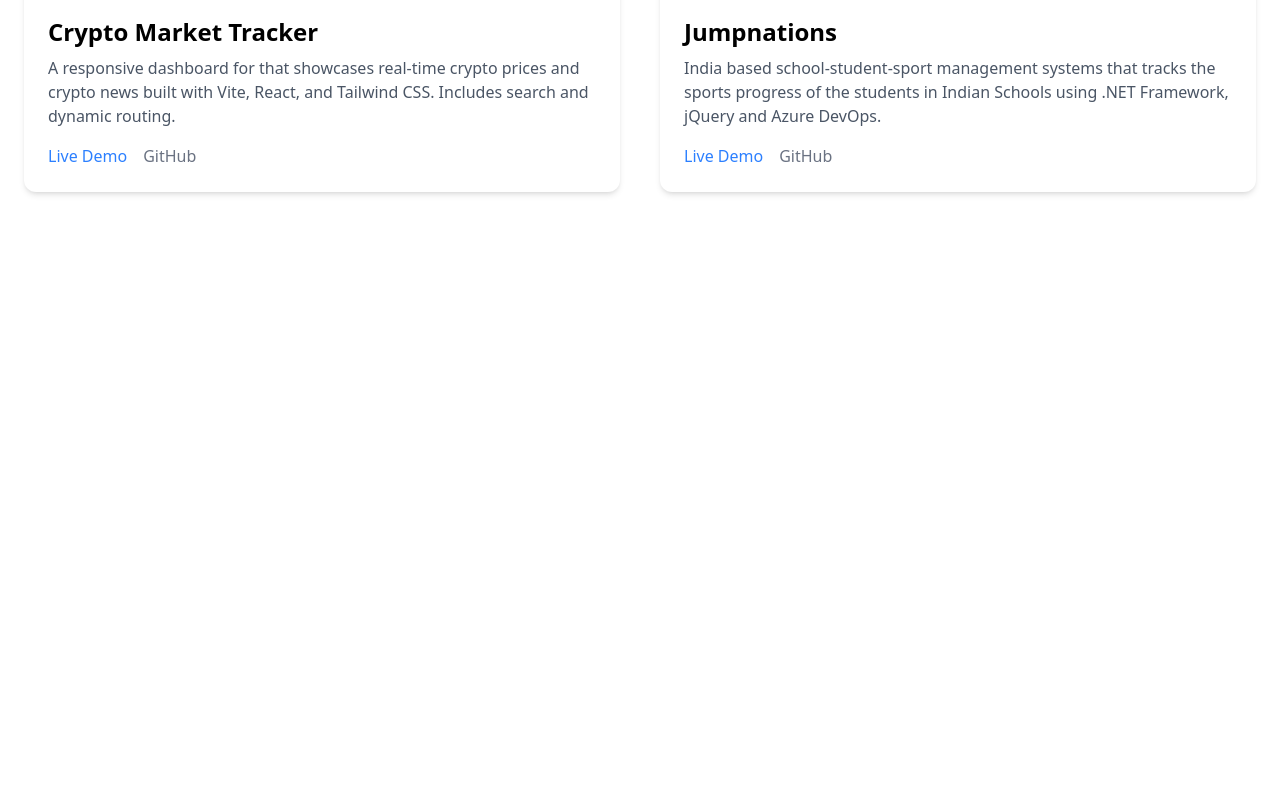
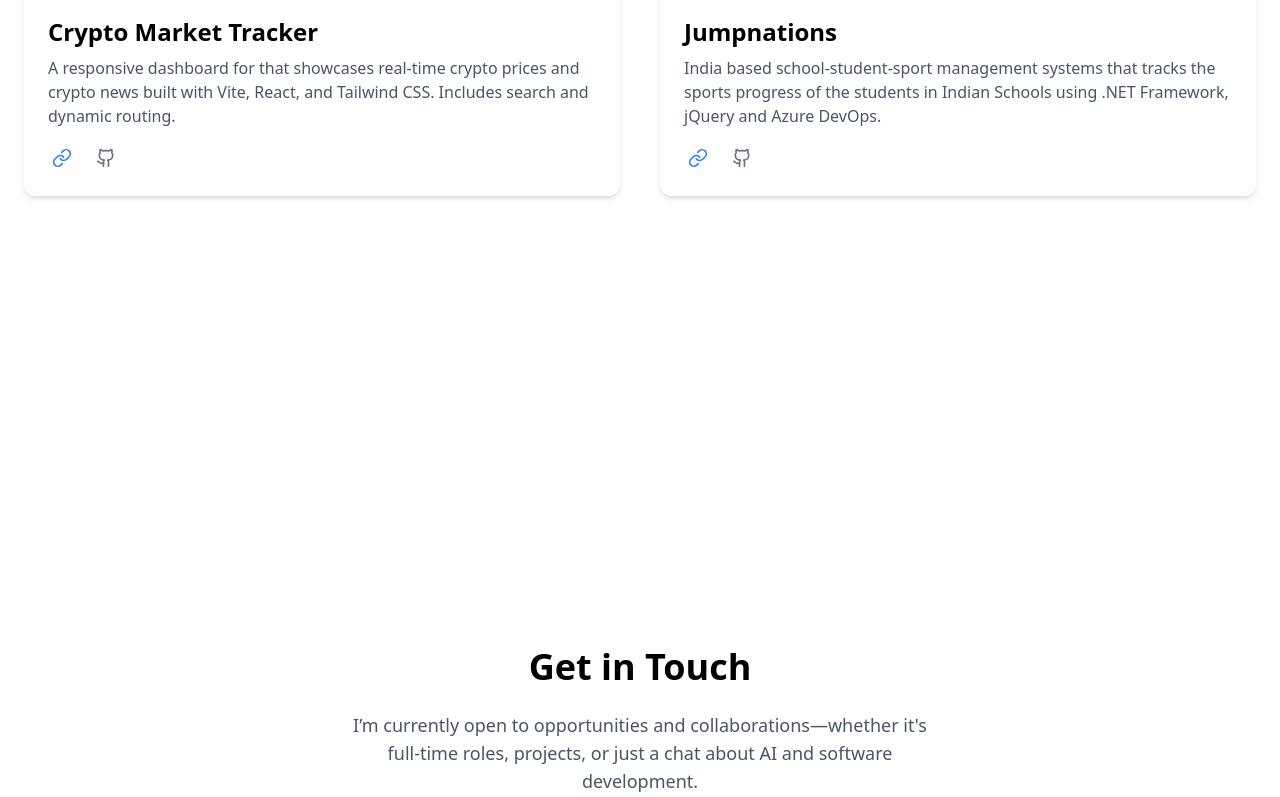
Before and after one commit to krischald-21/Portfolio, a Next.js app: page / in a window 1280 px wide. Shown: the part 2000-2797 px from the top of the page. Before the commit the page ends 2400 px from the top, so only its background shows below. Built offline with nearby package versions, Linux system fonts and the light colour scheme.

Commit message:
create contact page

```diff
--- a/app/page.tsx
+++ b/app/page.tsx
@@ -1,4 +1,5 @@
 import About from "@/components/About";
+import Contact from "@/components/Contact";
 import Hero from "@/components/Hero";
 import Projects from "@/components/Projects";
 import Image from "next/image";
@@ -9,6 +10,7 @@
       <Hero />
       <About />
       <Projects />
+      <Contact />
     </div>
   );
 }
--- /dev/null
+++ b/components/Contact.tsx
@@ -0,0 +1,54 @@
+// app/contact/page.tsx or pages/contact.tsx
+"use client";
+import { motion } from "framer-motion";
+import { Github, Linkedin, Mail } from "lucide-react";
+
+export default function Contact() {
+    return (
+        <main className="min-h-screen flex flex-col items-center justify-center px-6 py-24 text-center">
+            <motion.h1
+                initial={{ opacity: 0, y: 30 }}
+                animate={{ opacity: 1, y: 0 }}
+                transition={{ duration: 0.6 }}
+                className="text-4xl font-semibold mb-6"
+            >
+                Get in Touch
+            </motion.h1>
+
+            <motion.p
+                initial={{ opacity: 0, y: 15 }}
+                animate={{ opacity: 1, y: 0 }}
+                transition={{ duration: 0.7, delay: 0.2 }}
+                className="text-lg text-gray-600 dark:text-gray-300 max-w-xl"
+            >
+                I’m currently open to opportunities and collaborations—whether it's full-time roles, projects, or just a chat about AI and software development.
+                <br />
+                Drop me an email and I’ll get back to you soon!
+            </motion.p>
+
+            <motion.a
+                href="mailto:krischaldhungel21@gmail.com"
+                className="flex gap-2 justify-between mt-8 text-blue-500 hover:underline text-lg font-medium"
+                initial={{ opacity: 0 }}
+                animate={{ opacity: 1 }}
+                transition={{ delay: 0.4 }}
+            >
+                <Mail size={20} /><span>krischaldhungel21@gmail.com</span>
+            </motion.a>
+
+            <motion.div
+                initial={{ opacity: 0 }}
+                animate={{ opacity: 1 }}
+                transition={{ delay: 0.6 }}
+                className="mt-6 flex gap-6 text-gray-500 dark:text-gray-400"
+            >
+                <a href="https://github.com/krischald-21" target="_blank" className="hover:text-blue-500 transition p-2 bg-white rounded-full">
+                    <Github size={30} />
+                </a>
+                <a href="https://www.linkedin.com/in/krischal-dhungel-742306202/" target="_blank" className="hover:text-blue-500 transition rounded-xl text-white bg-blue-900 p-2">
+                    <Linkedin size={30} />
+                </a>
+            </motion.div>
+        </main>
+    );
+}
--- a/components/Hero.tsx
+++ b/components/Hero.tsx
@@ -1,5 +1,6 @@
 "use client";
 import { motion } from "framer-motion";
+import { Download } from "lucide-react";
 import Image from "next/image";
 
 export default function Home() {
@@ -40,6 +41,13 @@
                             View Projects
                         </a>
                         <a
+                            href="/assets/Krischal_Dhungel_Resume.pdf"
+                            download
+                            className="flex justify-around gap-2 px-6 py-2 border border-gray-400 rounded-full hover:bg-gray-100 dark:hover:bg-gray-800 transition"
+                        >
+                            <Download size={20} className="shrink-0" /> <span>Resume</span>
+                        </a>
+                        <a
                             href="/about"
                             className="px-6 py-2 border border-gray-400 rounded-full hover:bg-gray-100 dark:hover:bg-gray-800 transition"
                         >
--- a/components/Projects.tsx
+++ b/components/Projects.tsx
@@ -1,5 +1,6 @@
 "use client";
 import { motion } from "framer-motion";
+import { Anchor, Github, Link2, LinkIcon } from "lucide-react";
 import Image from "next/image";
 import Link from "next/link";
 
@@ -53,17 +54,17 @@
                         <div className="flex gap-4">
                             <Link
                                 href={project.liveUrl}
-                                className="text-blue-500 hover:underline"
+                                className="text-blue-500 hover:underline p-1"
                                 target="_blank"
                             >
-                                Live Demo
+                                <LinkIcon size={20} />
                             </Link>
                             <Link
                                 href={project.github}
-                                className="text-gray-500 hover:underline"
+                                className="text-gray-500 hover:underline rounded-full bg-white p-1"
                                 target="_blank"
                             >
-                                GitHub
+                                <Github size={20} />
                             </Link>
                         </div>
                     </motion.div>
--- a/package.json
+++ b/package.json
@@ -10,6 +10,7 @@
   },
   "dependencies": {
     "framer-motion": "^12.15.0",
+    "lucide-react": "^0.511.0",
     "next": "15.3.3",
     "react": "^19.0.0",
     "react-dom": "^19.0.0"
```
Also changed, not shown: 2 other files (tests, documents, lock files or other folders).
